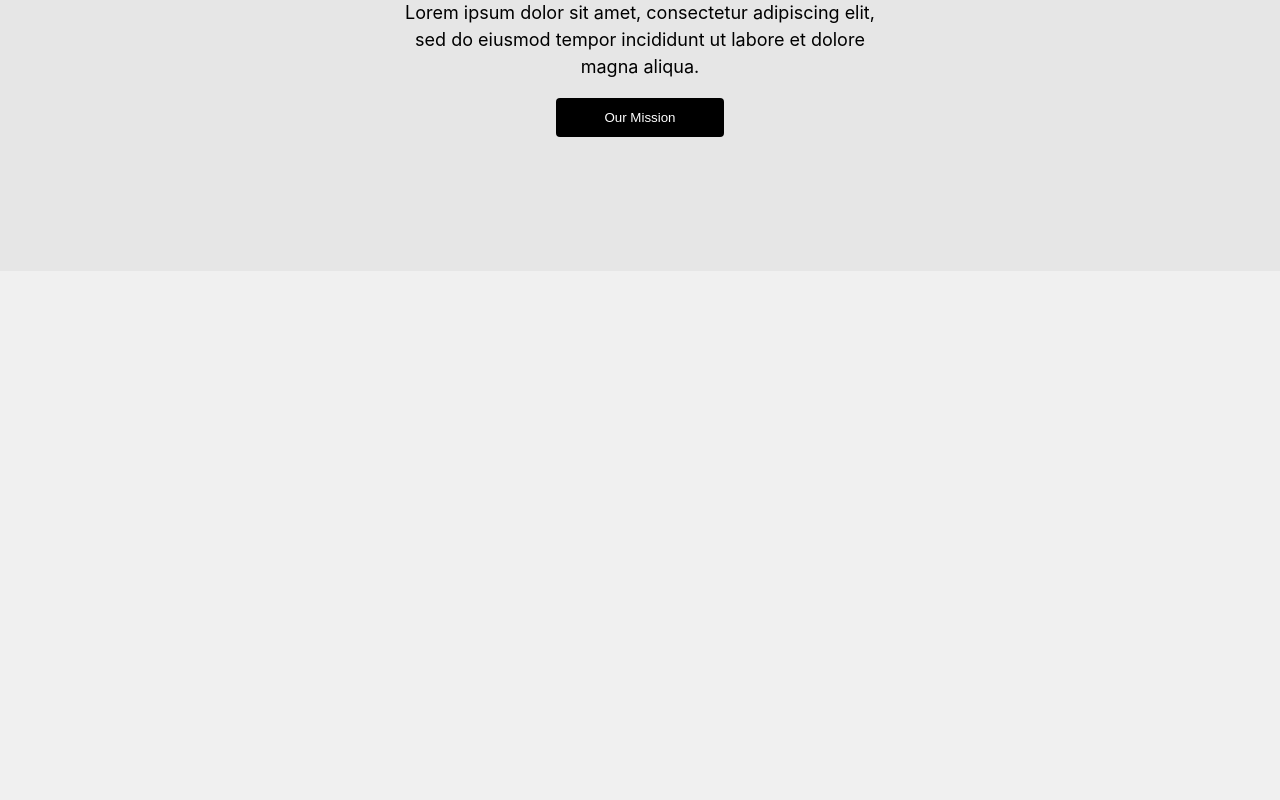
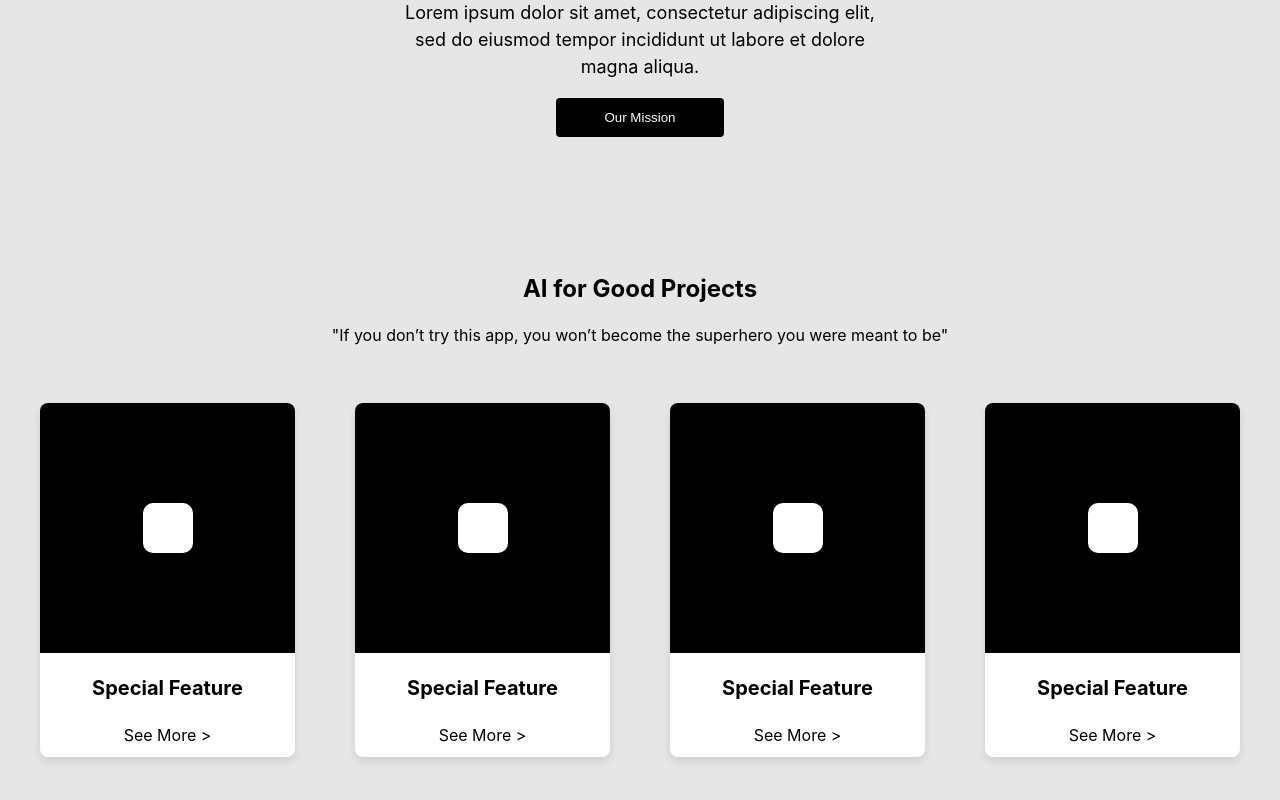
Before and after one commit to Humanitariansai/hai-frontend, a React (Vite) app: page / in a window 1280 px wide. Shown: the part 348-1148 px from the top of the page. Before the commit the page ends 800 px from the top, so only its background shows below. Built offline with nearby package versions, Linux system fonts and the light colour scheme.

Commit message:
added feature card skeleton component and feature conatiner component

```diff
--- a/src/app/css/abstract.css
+++ b/src/app/css/abstract.css
@@ -1,5 +1,9 @@
 h1{
   font-size: 3rem;
+}
+
+h2{
+  margin: 0;
 }
 
 .hero-text{
--- a/src/app/css/component.css
+++ b/src/app/css/component.css
@@ -0,0 +1,83 @@
+/******** cardSkeleton component css  *********/
+
+.feature-card {
+  background-color: var(--white);
+  border-radius: 8px;
+  box-shadow: 0 4px 8px rgba(0, 0, 0, 0.1);
+  overflow: hidden;
+  text-align: center;
+}
+
+.feature-card-image {
+  display: flex;
+  justify-content: center;
+  align-items: center;
+  height: 250px;
+  margin-bottom: 20px;
+  background-color: var(--black);
+}
+
+.shape {
+  width: 50px;
+  height: 50px;
+  background-color: var(--white);
+}
+
+.square {
+  border-radius: 10px;
+}
+
+.circle {
+  border-radius: 50%;
+}
+
+.rounded-square {
+  border-radius: 10px;
+}
+
+.feature-card-content{
+  margin-bottom: 10px;
+}
+
+.feature-card-content h2 {
+  font-size: 1.25rem;
+  margin-bottom: 20px;
+}
+
+.feature-card-content a {
+  color: var(--black);
+  text-decoration: none;
+  margin-bottom: 10px;
+}
+
+.feature-card-content a:hover {
+  text-decoration: none;
+}
+
+
+
+/*********** Feature Container CSS ***********/
+.feature-card-grid {
+  display: grid;
+  grid-template-columns: repeat(auto-fit, minmax(250px, 1fr));
+  gap: 60px;
+  margin: 40px auto;
+  max-width: 1200px;
+}
+
+/* Responsive Design */
+@media (max-width: 768px) {
+  .feature-card-grid {
+    grid-template-columns: 1fr 1fr;
+  }
+}
+
+@media (max-width: 500px) {
+  .feature-card-grid {
+    grid-template-columns: 1fr;
+  }
+
+  /* h1 {
+      font-size: 1.5rem;
+  } */
+}
--- a/src/app/css/index.css
+++ b/src/app/css/index.css
@@ -3,6 +3,7 @@
 @import url('component/index.css');
 @import url('layout.css');
 @import url('abstract.css');
+@import url('component.css');
 body {
   margin: 0;
   font-family: -apple-system, BlinkMacSystemFont, "Segoe UI", Roboto, "Helvetica Neue", Arial, sans-serif;
--- a/src/app/css/layout.css
+++ b/src/app/css/layout.css
@@ -5,9 +5,14 @@
   justify-content: center;
 }
 
-.hero-container .content{
+.content{
   display: flex;
   flex-direction: column;
   justify-content: center;
   align-items: center;
 }
+
+.feature-container{
+  height: 70vh;
+  background-color: var(--light-gray);
+}
--- a/src/components/cardSkeleton/index.tsx
+++ b/src/components/cardSkeleton/index.tsx
@@ -0,0 +1,18 @@
+import React from 'react';
+import '../../app/css/index.css';
+
+const CardSkeleton = () => {
+  return (
+    <div className="feature-card">
+      <div className="feature-card-image">
+          <div className="shape square"></div>
+      </div>
+      <div className="feature-card-content">
+          <h2>Special Feature</h2>
+          <a href="#">See More {'>'}</a>
+      </div>
+    </div>
+  );
+};
+
+export default CardSkeleton;
--- /dev/null
+++ b/src/components/featureContainer/index.tsx
@@ -0,0 +1,22 @@
+import React from 'react';
+import CardSkeleton from "../cardSkeleton";
+import '../../app/css/index.css';
+
+const FeatureContainer = () => {
+  return (
+   <div className='feature-container'>
+      <div className='content '>
+        <h2>AI for Good Projects</h2>
+        <p className="subtitle">"If you don’t try this app, you won’t become the superhero you were meant to be"</p>
+      </div>
+      <div className='feature-card-grid'>
+          <CardSkeleton/>
+          <CardSkeleton/>
+          <CardSkeleton/>
+          <CardSkeleton/>
+      </div>
+   </div>
+  );
+};
+
+export default FeatureContainer;
--- a/src/pages/home/home.tsx
+++ b/src/pages/home/home.tsx
@@ -2,12 +2,14 @@ import React from 'react';
 import HeroScreen from '../../components/hero';
 import '../../app/css/index.css';
 import { NAV_LINKS } from '../../constants/index';
+import FeatureContainer from '../../components/featureContainer';
 
 const Home = () => {
   const homeTitle = NAV_LINKS.find((element) => element.label === 'Home')?.title || 'Default Title';
   return (
    <>
     <HeroScreen title={homeTitle}/>
+    <FeatureContainer/>
    </>
   );
 };
```
